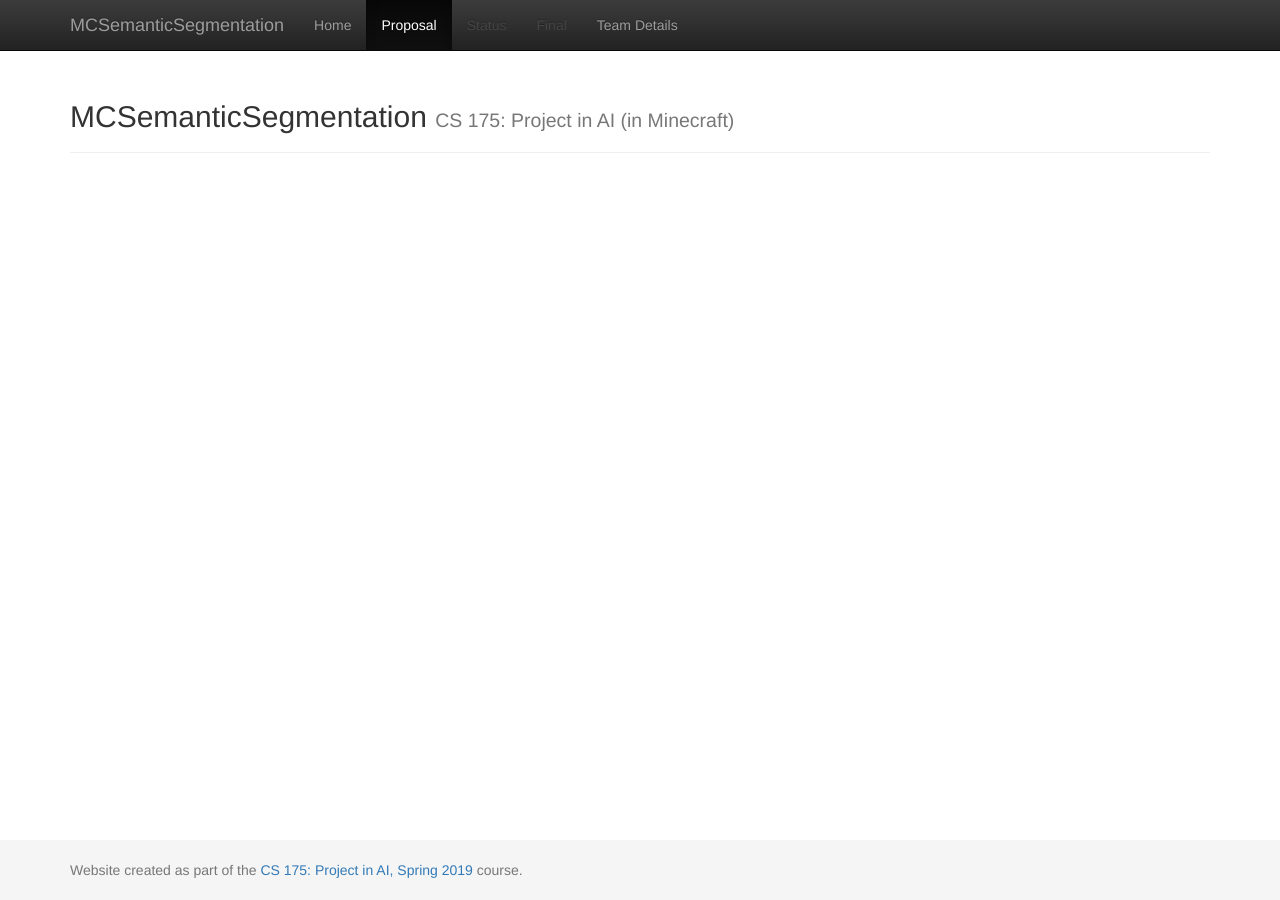
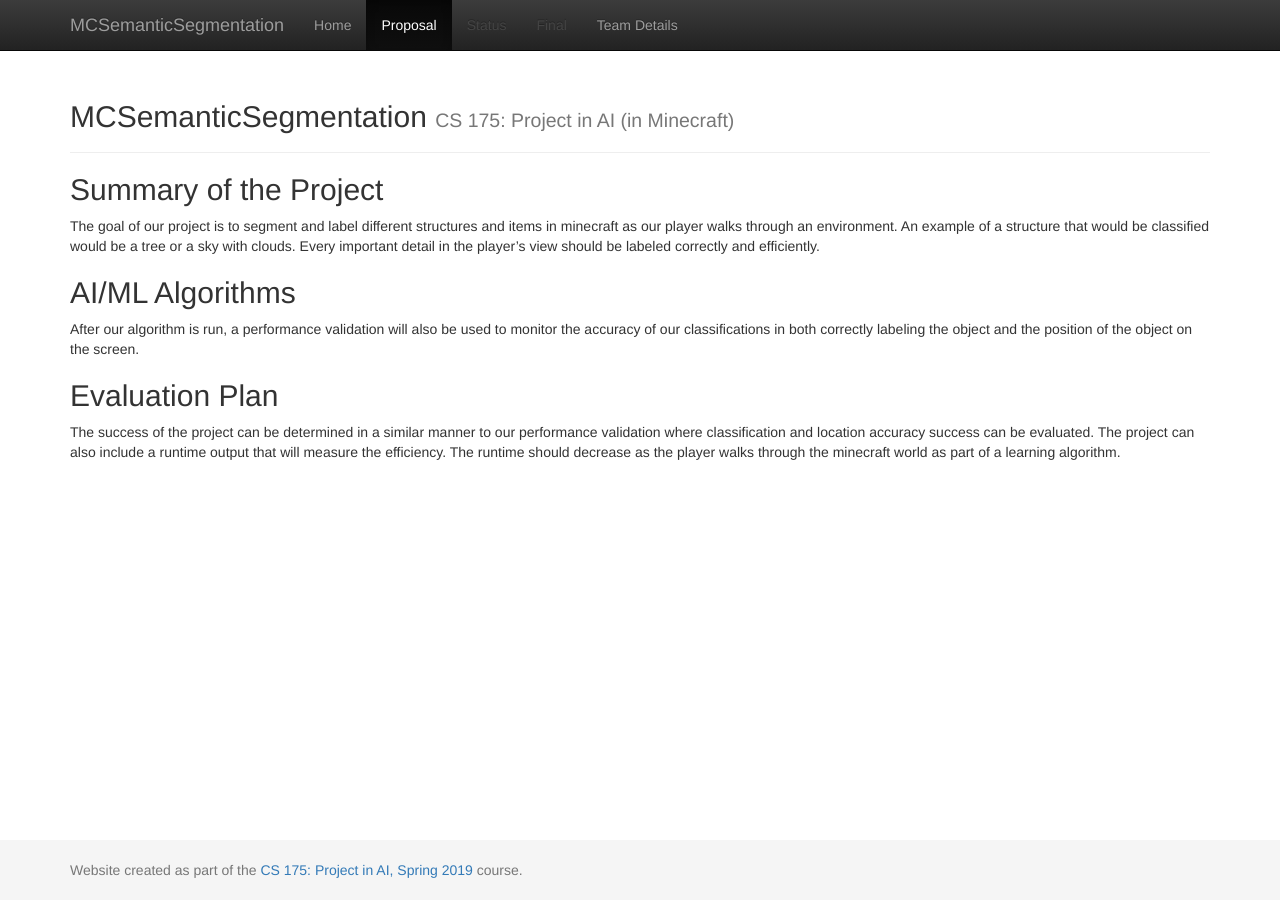
Before and after one commit to KevinJChen/MCSemanticSegmentation, a Jekyll site: the page built from docs/proposal.md, in a window 1280 px wide. Built offline with Jekyll 4.4.1, drawn with Linux system fonts in a browser that asks for light colours.

Commit message:
Update proposal

```diff
--- a/docs/proposal.md
+++ b/docs/proposal.md
@@ -2,3 +2,14 @@
 layout: default
 title: Proposal
 ---
+
+
+## Summary of the Project
+The goal of our project is to segment and label different structures and items in minecraft as our player walks through an environment. An example of a structure that would be classified would be a tree or a sky with clouds. Every important detail in the player’s view should be labeled correctly and efficiently.
+
+## AI/ML Algorithms
+After our algorithm is run, a performance validation will also be used to monitor the accuracy of our classifications in both correctly labeling the object and the position of the object on the screen.
+
+
+## Evaluation Plan
+The success of the project can be determined in a similar manner to our performance validation where classification and location accuracy success can be evaluated. The project can also include a runtime output that will measure the efficiency. The runtime should decrease as the player walks through the minecraft world as part of a learning algorithm.
```
